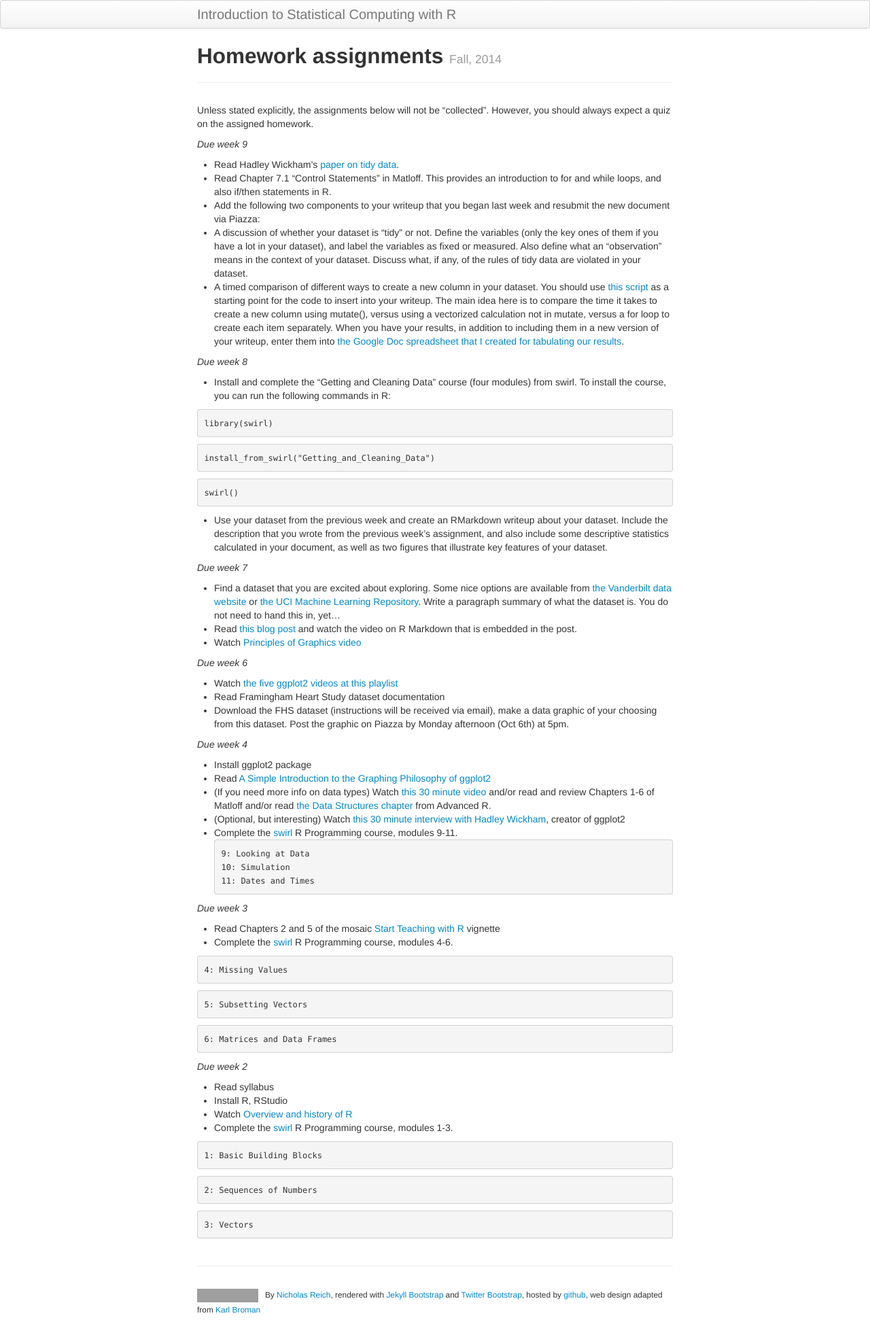
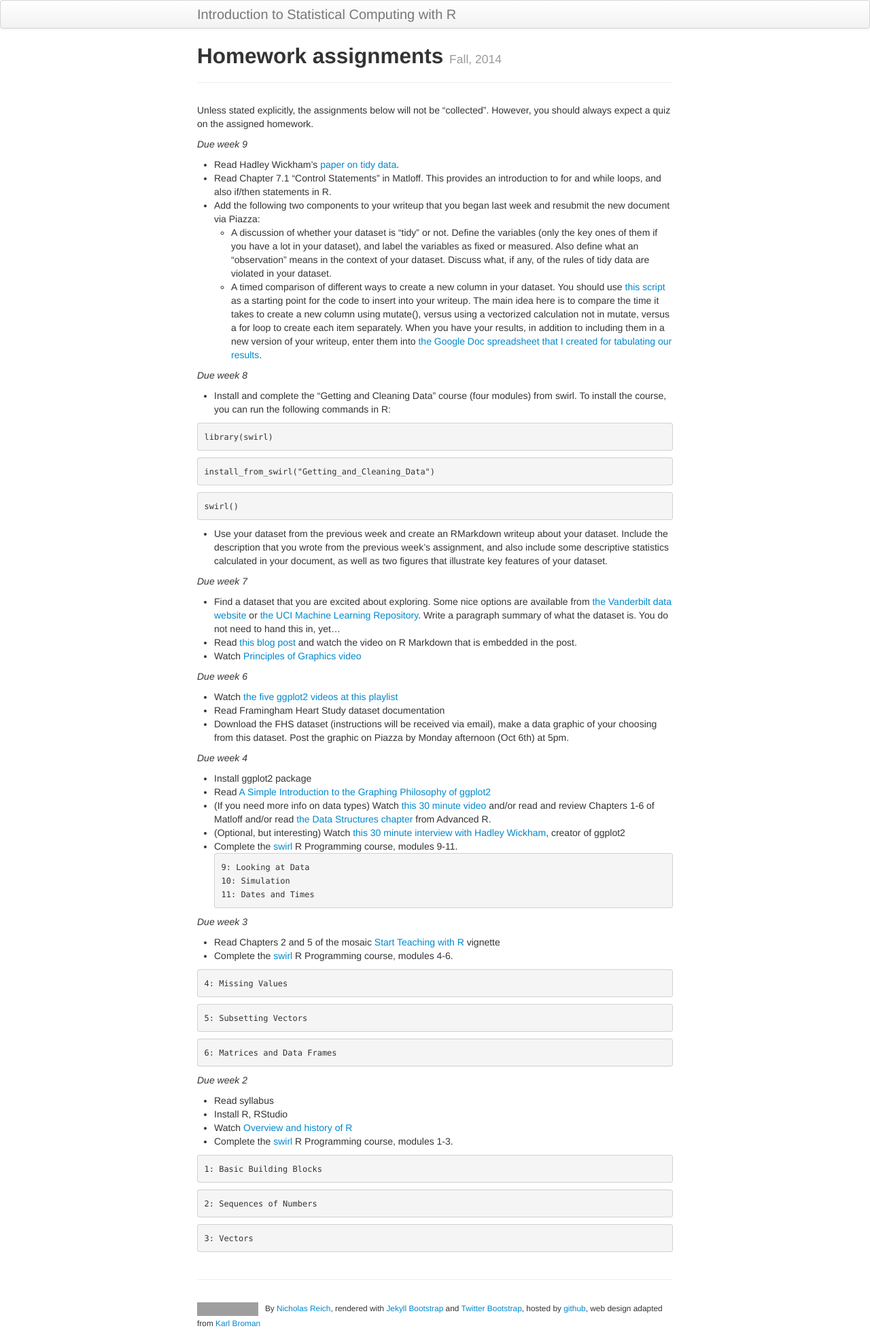
Before and after one commit to nickreich/statComp2014, a Jekyll site: the page built from pages/homework.md, in a window 1280 px wide. Shown: the whole page at 68% size. Built offline with Jekyll 4.4.1, drawn with Linux system fonts in a browser that asks for light colours; grey boxes are pictures that could not be loaded.

Commit message:
adding indents.

```diff
--- a/pages/homework.md
+++ b/pages/homework.md
@@ -15,8 +15,8 @@ _Due week 9_
 * Read Hadley Wickham's [paper on tidy data](http://vita.had.co.nz/papers/tidy-data.pdf).
 * Read Chapter 7.1 "Control Statements" in Matloff. This provides an introduction to for and while loops, and also if/then statements in R.
 * Add the following two components to your writeup that you began last week and resubmit the new document via Piazza:
- * A discussion of whether your dataset is "tidy" or not. Define the variables (only the key ones of them if you have a lot in your dataset), and label the variables as fixed or measured. Also define what an "observation" means in the context of your dataset. Discuss what, if any, of the rules of tidy data are violated in your dataset.
- * A timed comparison of different ways to create a new column in your dataset. You should use [this script](../scripts/new-column-script.R) as a starting point for the code to insert into your writeup. The main idea here is to compare the time it takes to create a new column using mutate(), versus using a vectorized calculation not in mutate, versus a for loop to create each item separately. When you have your results, in addition to including them in a new version of your writeup, enter them into [the Google Doc spreadsheet that I created for tabulating our results](https://docs.google.com/a/umass.edu/spreadsheets/d/1BDyPuKewUkkQerROXruCY3tKXqxz5YNizHcsvF_7bgI/edit?usp=sharing).
+    + A discussion of whether your dataset is "tidy" or not. Define the variables (only the key ones of them if you have a lot in your dataset), and label the variables as fixed or measured. Also define what an "observation" means in the context of your dataset. Discuss what, if any, of the rules of tidy data are violated in your dataset.
+    + A timed comparison of different ways to create a new column in your dataset. You should use [this script](../scripts/new-column-script.R) as a starting point for the code to insert into your writeup. The main idea here is to compare the time it takes to create a new column using mutate(), versus using a vectorized calculation not in mutate, versus a for loop to create each item separately. When you have your results, in addition to including them in a new version of your writeup, enter them into [the Google Doc spreadsheet that I created for tabulating our results](https://docs.google.com/a/umass.edu/spreadsheets/d/1BDyPuKewUkkQerROXruCY3tKXqxz5YNizHcsvF_7bgI/edit?usp=sharing).
 
 _Due week 8_
 
```
